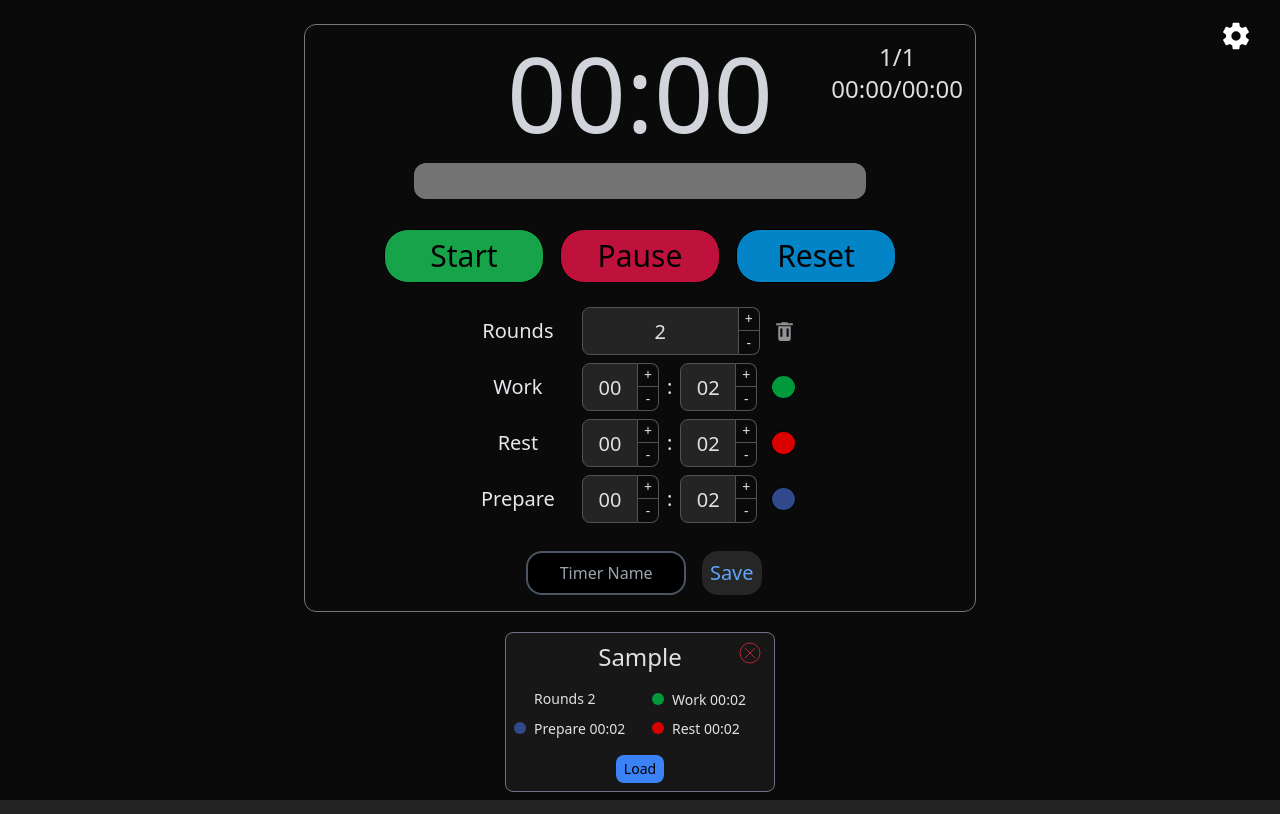
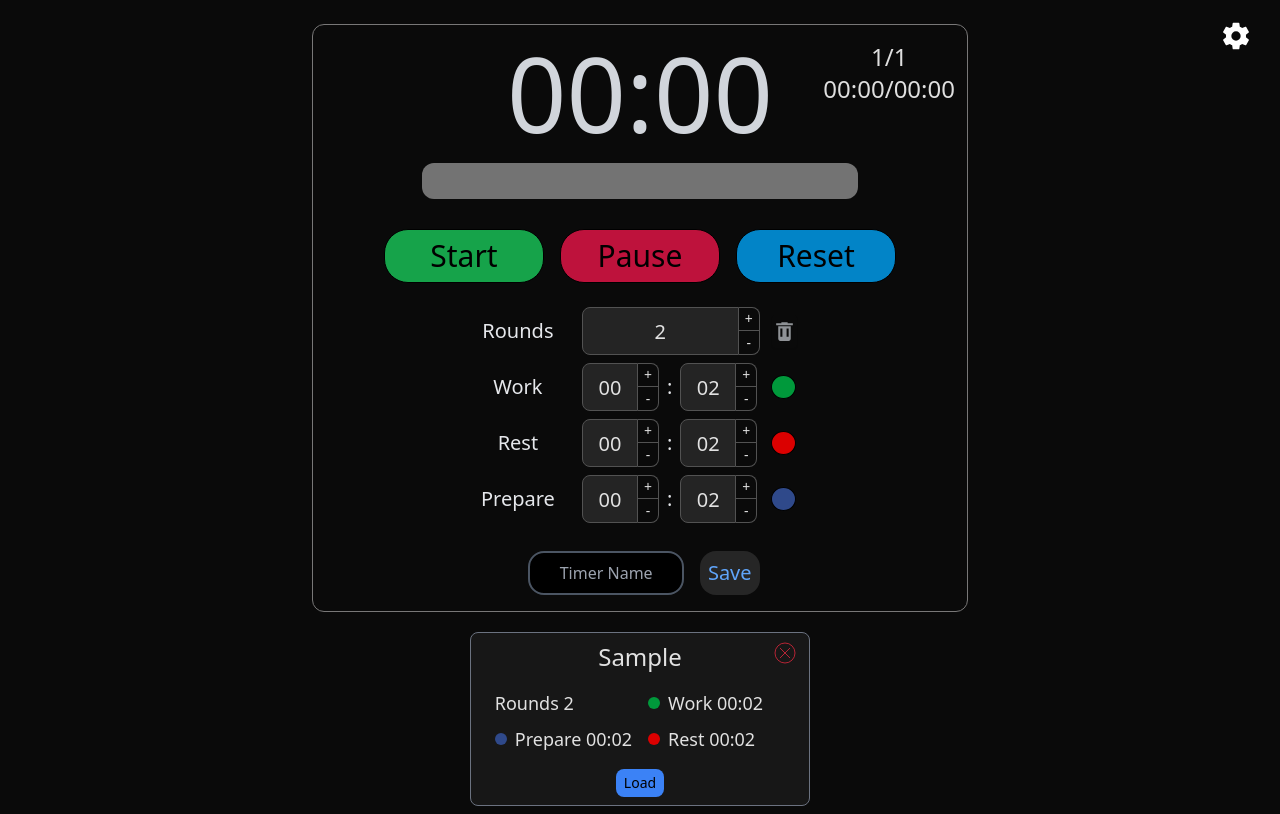
Before and after one commit to MacielG1/Timer_Interval, a React (Vite) app: page / in a window 1280 px wide. Both pictures are taken after typing "Sample" into the empty fields and a click on the button "Save". Built offline with nearby package versions, Linux system fonts and the light colour scheme.

Commit message:
improved components responsiveness on mobile devices

```diff
--- a/src/components/InputMenu.jsx
+++ b/src/components/InputMenu.jsx
@@ -7,6 +7,7 @@ import playSound from "../utils/playSound";
 import vibrate from "../utils/Vibrate";
 import sound1 from "../assets/sounds/sound1.mp3";
 import sound2 from "../assets/sounds/sound2.mp3";
+import { lang } from "../utils/lang";
 
 export default function CenterMenu() {
   const totalRounds = useStore((state) => state.roundsSelected);
@@ -137,29 +138,6 @@ export default function CenterMenu() {
     };
   }, [time]);
 
-  let lang = {
-    rounds: {
-      en: "Rounds",
-      pt: "Rodadas",
-      fr: "Tours",
-    },
-    work: {
-      en: "Work",
-      pt: "Trabalho",
-      fr: "Travail",
-    },
-    rest: {
-      en: "Rest",
-      pt: "Descanso",
-      fr: "Repos",
-    },
-    prepare: {
-      en: "Prepare",
-      pt: "Preparo",
-      fr: "Préparer",
-    },
-  };
-
   return (
     <>
       <div className=" mt-6 2xl:mt-8 flex flex-col justify-center min-[350px]:mx-auto gap-2 2xl:gap-3 ">
--- a/src/components/SaveTimer.jsx
+++ b/src/components/SaveTimer.jsx
@@ -3,20 +3,20 @@ import { useState, useEffect } from "react";
 import { v4 as uuidv4 } from "uuid";
 
 export default function SaveTimer() {
-  let [timerName, setTimerName] = useState("");
+  const [timerName, setTimerName] = useState("");
 
-  let Rounds = useStore((state) => state.Rounds);
-  let workMin = useStore((state) => state.WorkMinutes);
-  let workSec = useStore((state) => state.WorkSeconds);
-  let workColor = useStore((state) => state.WorkColor);
-  let restMin = useStore((state) => state.RestMinutes);
-  let restSec = useStore((state) => state.RestSeconds);
-  let restColor = useStore((state) => state.RestColor);
-  let prepMin = useStore((state) => state.PrepareMinutes);
-  let prepSec = useStore((state) => state.PrepareSeconds);
-  let prepColor = useStore((state) => state.PrepColor);
-  let setSavedWorkouts = useStore((state) => state.setSavedWorkouts);
-  let preferredLanguage = useStore((state) => state.preferredLanguage);
+  const Rounds = useStore((state) => state.Rounds);
+  const workMin = useStore((state) => state.WorkMinutes);
+  const workSec = useStore((state) => state.WorkSeconds);
+  const workColor = useStore((state) => state.WorkColor);
+  const restMin = useStore((state) => state.RestMinutes);
+  const restSec = useStore((state) => state.RestSeconds);
+  const restColor = useStore((state) => state.RestColor);
+  const prepMin = useStore((state) => state.PrepareMinutes);
+  const prepSec = useStore((state) => state.PrepareSeconds);
+  const prepColor = useStore((state) => state.PrepColor);
+  const setSavedWorkouts = useStore((state) => state.setSavedWorkouts);
+  const preferredLanguage = useStore((state) => state.preferredLanguage);
 
   useEffect(() => {
     let timerStorage = JSON.parse(localStorage.getItem("savedTimer")) || [];
--- a/src/components/Sidebar.jsx
+++ b/src/components/Sidebar.jsx
@@ -1,5 +1,6 @@
 import useStore from "../store/useStore";
 import CloseIcon from "../assets/icons/CloseIcon.svg";
+import { lang } from "../utils/lang";
 
 export default function Sidebar() {
   const removeBorders = useStore((state) => state.removeUIBorders);
@@ -8,6 +9,7 @@ export default function Sidebar() {
   const savedWorkouts = useStore((state) => state.savedWorkouts);
   const setSavedWorkouts = useStore((state) => state.setSavedWorkouts);
   const SetIsLoadingSavedTimer = useStore((state) => state.SetIsLoadingSavedTimer);
+  const preferredLanguage = useStore((state) => state.preferredLanguage);
 
   function handleDelete(id) {
     let timers = savedWorkouts.filter((i) => i.id !== id);
@@ -39,7 +41,7 @@ export default function Sidebar() {
 
   return (
     <aside className="flex justify-center min-[1360px]:absolute mt-5 xl:mt-4 2xl:mt-9 2xl:pl-1  max-h-[95%] ">
-      <section className="px-2  py-1 2xl-px-4 flex flex-col gap-6  overflow-x-hidden overflow-y-auto">
+      <section className="2xl:px-2 py-1 2xl-px-4 flex flex-col gap-6  overflow-x-hidden overflow-y-auto">
         {savedWorkouts.map((i, index) => (
           <div
             className="relative bg-neutral-900 px-16 sm:px-6 md:px-6  2xl:px-10 py-2  2xl:py-4 rounded-lg  border border-gray-500  text-base xl:text-sm 2xl:text-base"
@@ -51,24 +53,32 @@ export default function Sidebar() {
                 <img src={CloseIcon} alt="close" className="w-6" width="24" height="24" />
               </button>
             </div>
-            <div className="flex text-2xl justify-center  ">
+            <div className="flex text-2xl justify-center">
               <span>{i.Title || `Timer ${index}`}</span>
             </div>
-            <div className="grid grid-cols-1 sm:grid-cols-2 sm:gap-2 py-2 sm:py-4 px-1  justify-center text-left">
-              <span className="text-center sm:text-left order-1 sm:order-none">Rounds {i.Rounds}</span>
+            <div className="grid grid-cols-1 sm:grid-cols-2 gap-2 2xl: gap-4 sm:gap-y-2 py-2 sm:py-4 px-0 justify-center text-left text-md sm:text-lg min-[1360px]:text-sm min-[1620px]:text-base">
+              <span className="text-center sm:text-left order-1 sm:order-none  ">
+                {lang.rounds[preferredLanguage]} {i.Rounds}
+              </span>
 
-              <div className="order-2  sm:order-none">
-                <span className={`mt-1 mr-2 sm:ml-2 rounded-full w-3 h-3 inline-block `} style={{ backgroundColor: i.WorkColor }}></span>
-                <span>Work {`${i.WorkMinutes}:${i.WorkSeconds}`}</span>
+              <div className="order-2  sm:order-none flex  gap-2 items-center">
+                <span className={`rounded-full w-3 h-3 inline-block `} style={{ backgroundColor: i.WorkColor }}></span>
+                <span>
+                  {lang.work[preferredLanguage]} {`${i.WorkMinutes}:${i.WorkSeconds}`}
+                </span>
               </div>
-              <div className="order-4 sm:order-none">
-                <span className={`mt-1 mr-2 sm:-ml-5 rounded-full w-3 h-3 inline-block  `} style={{ backgroundColor: i.PrepColor }}></span>
-                <span>Prepare {`${i.PrepareMinutes}:${i.PrepareSeconds}`}</span>
+              <div className="order-4 sm:order-none flex gap-2 items-center">
+                <span className={` rounded-full w-3 h-3 inline-block  `} style={{ backgroundColor: i.PrepColor }}></span>
+                <span>
+                  {lang.prepare[preferredLanguage]} {`${i.PrepareMinutes}:${i.PrepareSeconds}`}
+                </span>
               </div>
 
-              <div className="order-3 sm:order-none">
-                <span className={`mt-1 mr-2 sm:ml-2 rounded-full w-3 h-3 inline-block`} style={{ backgroundColor: i.RestColor }}></span>
-                <span>Rest {`${i.RestMinutes}:${i.RestSeconds}`}</span>
+              <div className="order-3 sm:order-none flex gap-2 items-center">
+                <span className={`rounded-full w-3 h-3 inline-block`} style={{ backgroundColor: i.RestColor }}></span>
+                <span>
+                  {lang.rest[preferredLanguage]} {`${i.RestMinutes}:${i.RestSeconds}`}
+                </span>
               </div>
             </div>
             <div className="flex justify-center">
--- a/src/components/TimerApp.jsx
+++ b/src/components/TimerApp.jsx
@@ -33,7 +33,7 @@ export default function TimerApp() {
   return (
     <section
       className="relative flex flex-col mx-auto px-0 xs:px-2 sm:px-4 py-4 2xl:py-12 bg-neutral-950 border border-gray-500 mt-3 sm:mt-5 text-center rounded-xl
-    max-w-sm  xs:max-w-lg sm:max-w-xl lg:max-w-2xl  2xl:max-w-3xl w-full 2xl:mt-10  "
+    max-w-sm  xs:max-w-lg sm:max-w-xl lg:max-w-[41rem]  2xl:max-w-3xl w-full 2xl:mt-10  "
       style={{
         borderColor: enableBackgroundColors && removeBorders ? "transparent" : mainTimerBorder,
         borderWidth: mainTimerBorder === "#787777" ? "1px" : "3px",
--- a/src/components/TimerDisplay.jsx
+++ b/src/components/TimerDisplay.jsx
@@ -2,12 +2,12 @@ import useStore from "../store/useStore";
 import convert_Sec_to_MinSec from "../utils/Convert-Sec-to-MinSec";
 
 export default function TimerDisplay() {
-  let time = useStore((state) => state.time);
+  const time = useStore((state) => state.time);
 
-  let selectedRounds = useStore((state) => state.roundsSelected);
-  let currentRound = useStore((state) => state.currentRound);
-  let workoutFullTime = useStore((state) => state.workoutFullTime);
-  let totalTimePassed = useStore((state) => state.totalTimePassed);
+  const selectedRounds = useStore((state) => state.roundsSelected);
+  const currentRound = useStore((state) => state.currentRound);
+  const workoutFullTime = useStore((state) => state.workoutFullTime);
+  const totalTimePassed = useStore((state) => state.totalTimePassed);
 
   return (
     <div className="mx-auto ">
--- a/src/components/inputs/InputNumber.jsx
+++ b/src/components/inputs/InputNumber.jsx
@@ -5,7 +5,7 @@ import pad from "../../utils/PadNum";
 import generateUniqueId from "../../utils/generateUniqueID";
 
 export default function InputNumber(props) {
-  let { label, className, nogap, inputStoreType, maxLength = 3, width } = props;
+  const { label, className, nogap, inputStoreType, maxLength = 3, width } = props;
 
   const uniqueId = generateUniqueId();
   const [isFocused, setIsFocused] = useState(false);
--- /dev/null
+++ b/src/utils/lang.js
@@ -0,0 +1,22 @@
+export let lang = {
+  rounds: {
+    en: "Rounds",
+    pt: "Rodadas",
+    fr: "Tours",
+  },
+  work: {
+    en: "Work",
+    pt: "Trabalho",
+    fr: "Travail",
+  },
+  rest: {
+    en: "Rest",
+    pt: "Descanso",
+    fr: "Repos",
+  },
+  prepare: {
+    en: "Prepare",
+    pt: "Preparo",
+    fr: "Préparer",
+  },
+};
```
